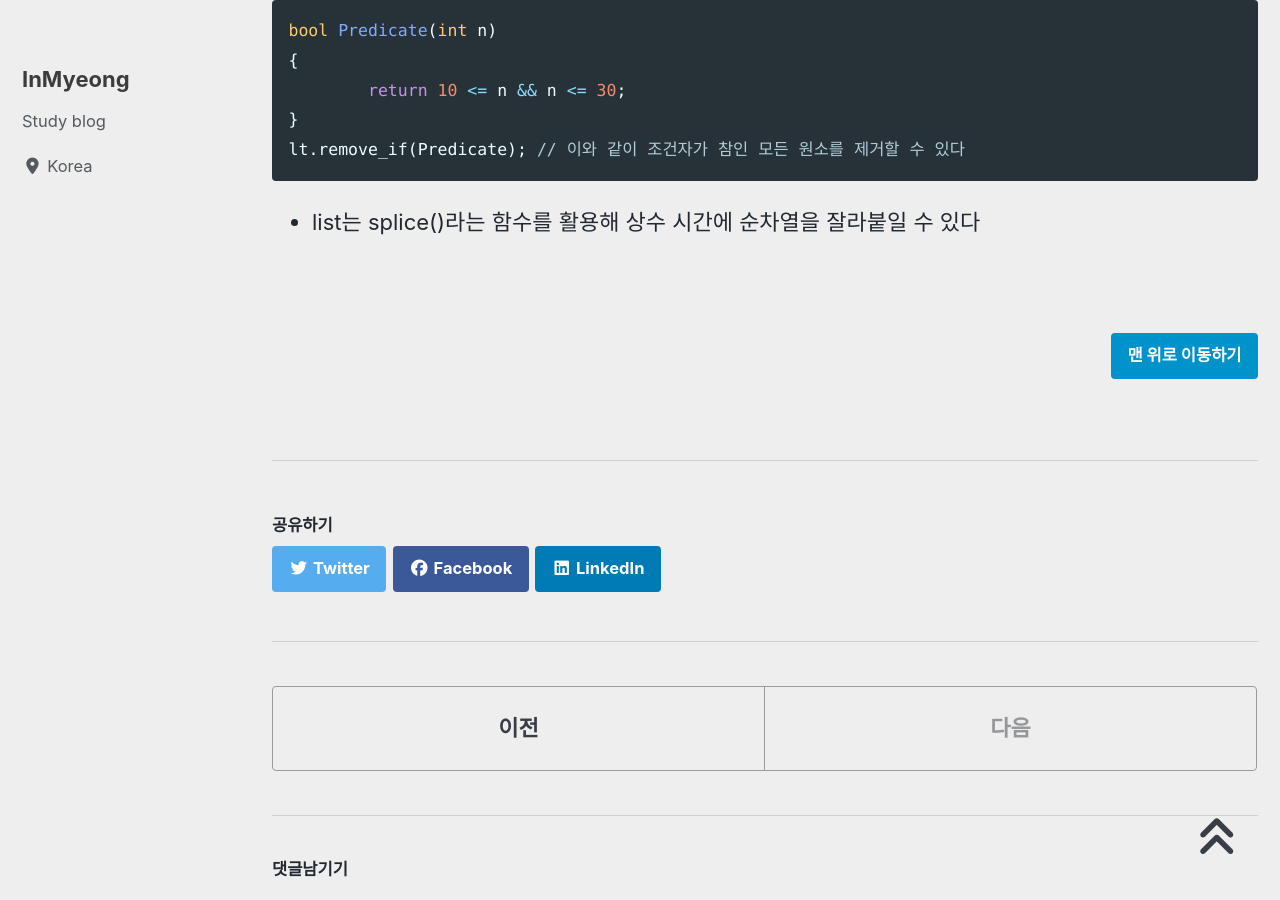
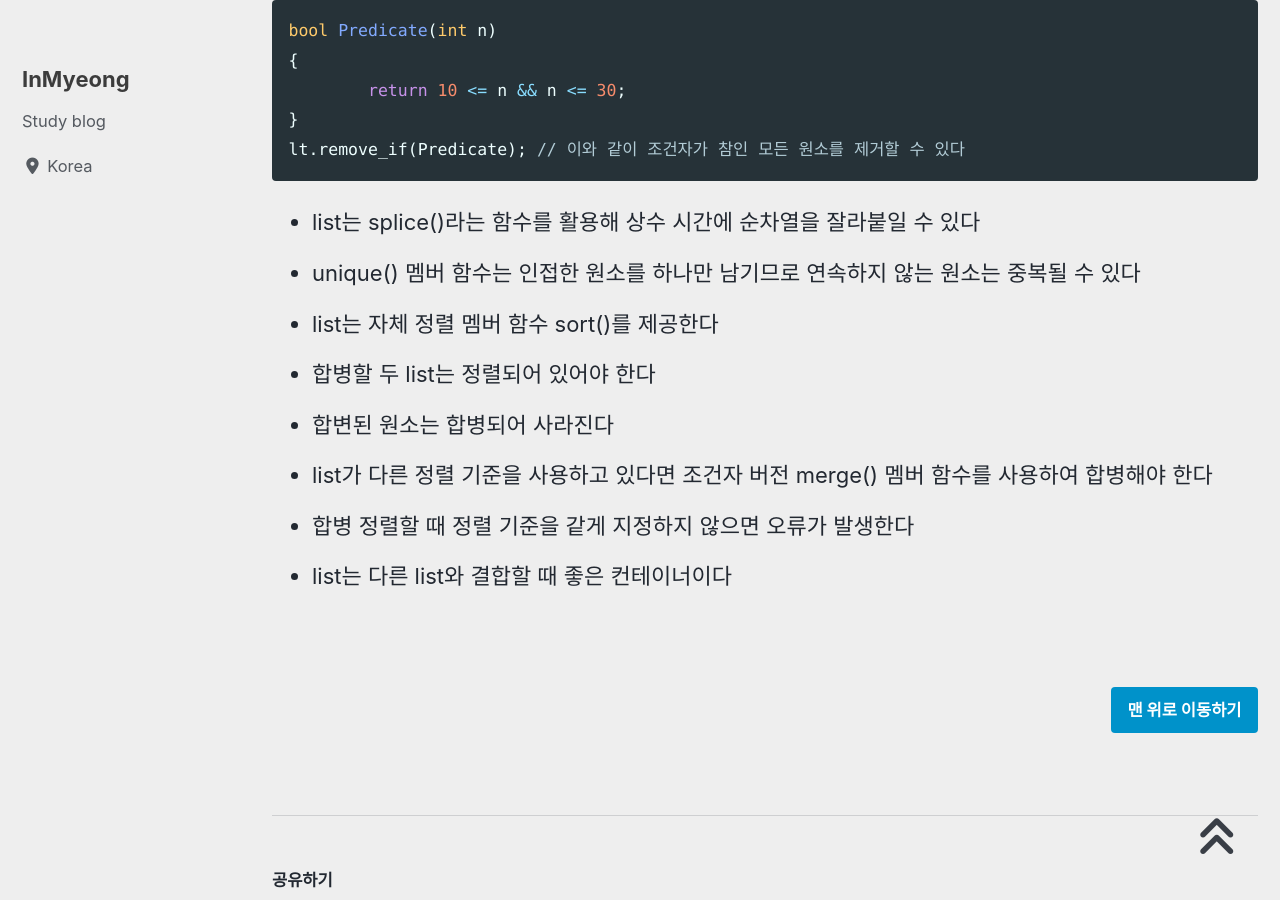
Before and after one commit to devMyeong/devMyeong.github.io, a Jekyll site: the page built from _posts/stl/2021-08-12-cpp-stl.md, in a window 1280 px wide and 900 px high, scrolled down 2610 px. Built offline with Jekyll 4.4.1, drawn with Linux system fonts in a browser that asks for light colours; cached includes are drawn as plain includes; nearby versions of some CDN libraries; some web fonts are replaced; comment, search, counter and statistics services are not loaded.

Commit message:
update cpp, stl

````diff
--- a/_posts/stl/2021-08-12-cpp-stl.md
+++ b/_posts/stl/2021-08-12-cpp-stl.md
@@ -60,6 +60,13 @@ lt.remove_if(Predicate); // 이와 같이 조건자가 참인 모든 원소를
 ```
 
 - list는 splice()라는 함수를 활용해 상수 시간에 순차열을 잘라붙일 수 있다
+- unique() 멤버 함수는 인접한 원소를 하나만 남기므로 연속하지 않는 원소는 중복될 수 있다
+- list는 자체 정렬 멤버 함수 sort()를 제공한다
+- 합병할 두 list는 정렬되어 있어야 한다
+- 합변된 원소는 합병되어 사라진다
+- list가 다른 정렬 기준을 사용하고 있다면 조건자 버전 merge() 멤버 함수를 사용하여 합병해야 한다
+- 합병 정렬할 때 정렬 기준을 같게 지정하지 않으면 오류가 발생한다
+- list는 다른 list와 결합할 때 좋은 컨테이너이다
 
 <br>
 
````
Also changed, not shown: _posts/cpp/2021-07-29-cpp.md (+4 -0 lines).
